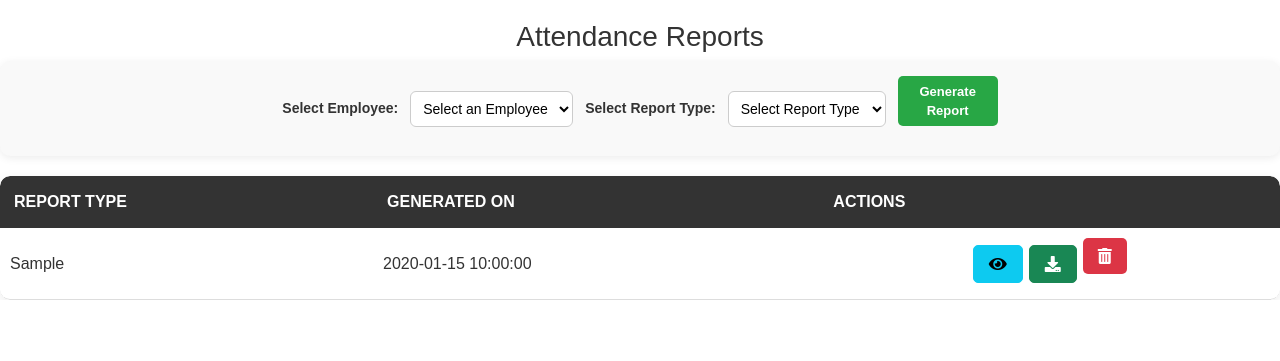
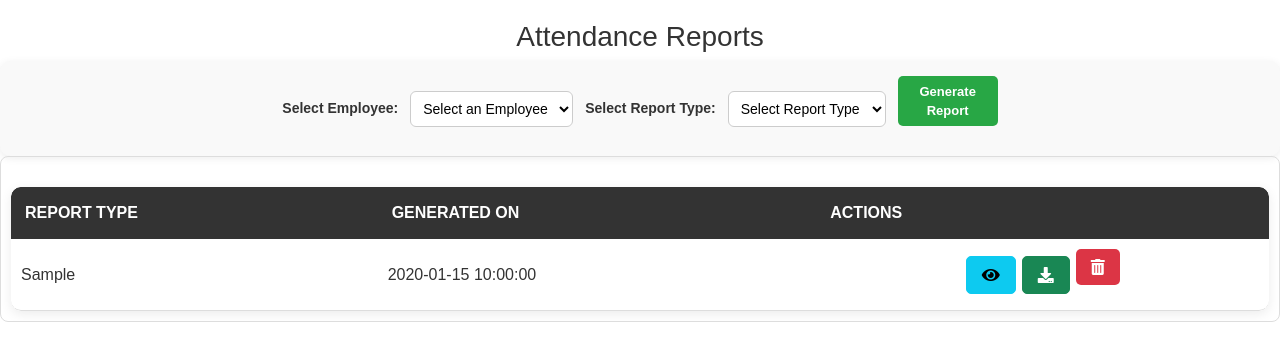
Before and after one commit to Harish45559/web_project, a Flask app: page /attendance_reports in a window 1280 px wide. Shown: the part 141-502 px from the top of the page. Run offline with Flask 3, Linux system fonts and the light colour scheme; a user stored in the database is signed in; tables that the repository leaves empty hold one stand-in row (values such as "Sample post").

Commit message:
Initial commit

```diff
--- a/app/static/styles.css
+++ b/app/static/styles.css
@@ -765,3 +765,23 @@ button {
     transform: scale(1.03);
     box-shadow: 0 5px 15px rgba(0, 91, 187, 0.3);
 }
+.table-container {
+    max-height: 400px; /* Adjust height as needed */
+    overflow-y: auto;
+    border: 1px solid #ddd; /* Optional: adds a border around the table */
+    border-radius: 8px;
+    padding: 10px;
+}
+
+/* Ensure the table header remains fixed while scrolling */
+.table-container thead {
+    position: sticky;
+    top: 0;
+    background-color: #333; /* Match header background */
+    z-index: 2;
+}
+
+/* Optional: Add a shadow effect when scrolling */
+.table-container:hover {
+    box-shadow: 0 4px 10px rgba(0, 0, 0, 0.2);
+}
--- a/app/templates/attendance_reports.html
+++ b/app/templates/attendance_reports.html
@@ -27,12 +27,13 @@
 </form>
 
 <!-- Existing Report Table -->
+<div class="table-container">
     <table class="styled-table">
         <thead>
             <tr>
                 <th>Report Type</th>
                 <th>Generated On</th>
-            <th>Actions</th> <!-- Updated column title -->
+                <th>Actions</th>
             </tr>
         </thead>
         <tbody>
@@ -41,17 +42,12 @@
                 <td>{{ report.report_type }}</td>
                 <td>{{ report.generated_on.strftime('%Y-%m-%d %H:%M:%S') }}</td>
                 <td class="actions-column">
-                <!-- View Button -->
                     <a href="{{ url_for('main.view_report', report_id=report.id) }}" class="btn btn-info btn-sm" title="View">
                         <i class="fas fa-eye"></i>
                     </a>
-
-                <!-- Download Button -->
                     <a href="{{ url_for('main.download_report', report_id=report.id) }}" class="btn btn-success btn-sm" title="Download">
                         <i class="fas fa-download"></i>
                     </a>
-
-                <!-- Delete Button -->
                     <form method="POST" action="{{ url_for('main.delete_report', report_id=report.id) }}" style="display:inline;">
                         <button type="submit" class="btn btn-danger btn-sm" title="Delete" onclick="return confirm('Are you sure you want to delete this report?')">
                             <i class="fas fa-trash-alt"></i>
@@ -62,4 +58,6 @@
             {% endfor %}
         </tbody>
     </table>
+</div>
+
 {% endblock %}
```
Also changed, not shown: 1 other file. Lines whose indentation alone changed are shown as unchanged.
